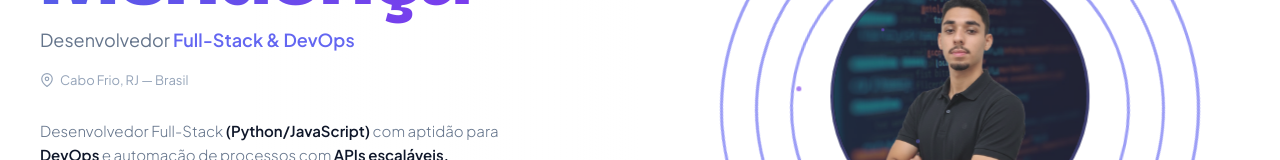
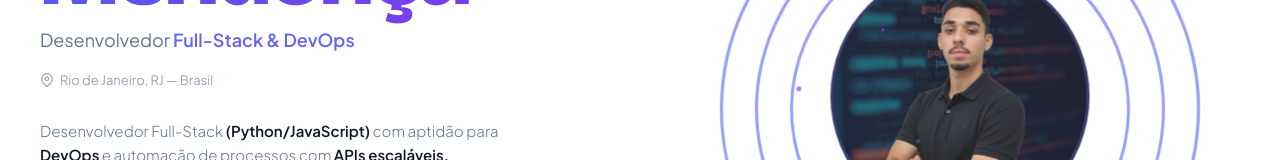
Before and after one commit to mandre-dev/portfolio-new, a Next.js app: page / in a window 1280 px wide. Shown: the part 364-524 px from the top of the page. Built offline with nearby package versions, Linux system fonts and the light colour scheme.

Commit message:
feat: rj is new location

```diff
--- a/src/app/layout.tsx
+++ b/src/app/layout.tsx
@@ -30,10 +30,10 @@ const jakarta = Plus_Jakarta_Sans({
 export const metadata: Metadata = {
   title: 'Marcos André — Fullstack Dev & DevOps',
   description:
-    'Desenvolvedor Full-Stack & DevOps especialista em Next.js, Node.js, Docker e CI/CD. Cabo Frio, RJ.',
+    'Desenvolvedor Full-Stack & DevOps especialista em Next.js, Node.js, Docker e CI/CD. Rio de Janeiro, RJ.',
   keywords: [
     'Fullstack Developer', 'DevOps Engineer', 'Next.js',
-    'Node.js', 'Docker', 'React', 'TypeScript', 'Cabo Frio', 'Brasil',
+    'Node.js', 'Docker', 'React', 'TypeScript', 'Rio de Janeiro', 'Brasil',
   ],
   authors: [{ name: 'Marcos André' }],
   openGraph: {
--- a/src/components/sections/ContactSection.tsx
+++ b/src/components/sections/ContactSection.tsx
@@ -306,7 +306,7 @@ export default function ContactSection() {
               Localização
             </div>
             <div className="text-[15px] font-bold mb-1" style={{ color: 'var(--text)' }}>
-              Cabo Frio, RJ
+              Rio de Janeiro, RJ
             </div>
             <div className="text-[13px]" style={{ color: 'var(--muted)' }}>
               Brasil · Remoto ou presencial
--- a/src/lib/data.ts
+++ b/src/lib/data.ts
@@ -5,7 +5,7 @@ export const OWNER = {
   name: 'Marcos André Mendonça',
   initials: 'MA',
   role: 'Desenvolvedor Full-Stack & DevOps',
-  location: 'Cabo Frio, RJ — Brasil',
+  location: 'Rio de Janeiro, RJ — Brasil',
   timezone: 'GMT-3 (BRT)',
   email: 'marcossandre016@gmail.com',
   github: 'https://github.com/mandre-dev',
@@ -143,7 +143,7 @@ export const EXPERIENCES: Experience[] = [
     role: 'Técnico Help Desk',
     company: 'SD Sistemas · Presencial / Remoto',
     period: '2026',
-    description: 'Atuei no suporte técnico ao usuário fornecendo orientações de hardware/software e regras fiscais. Rotineirtamente lidava com aberturas de chamamados, acessos remotos, administração de redes e identificação de problemas de conectividade e falahas do software. Contribuí ativamente na docuemntação de soluções práticas para a equipe e na identiifcação de melhorias de software para o setor de desenvolvimento.',
+    description: 'Atuei no suporte técnico ao usuário fornecendo orientações de hardware/software e regras fiscais. Rotineiramente lidava com aberturas de chamamados, acessos remotos, administração de redes e identificação de problemas de conectividade entre dispositivos. Contribuí ativamente na documentação de soluções práticas para a equipe e na identiifcação de melhorias de software para o setor de desenvolvimento.',
     tech: ['TeamViewer', 'MoviDesk', 'Mikrotik', 'VPNs', 'Windows', 'Linux'],
     current: true,
   },
```
